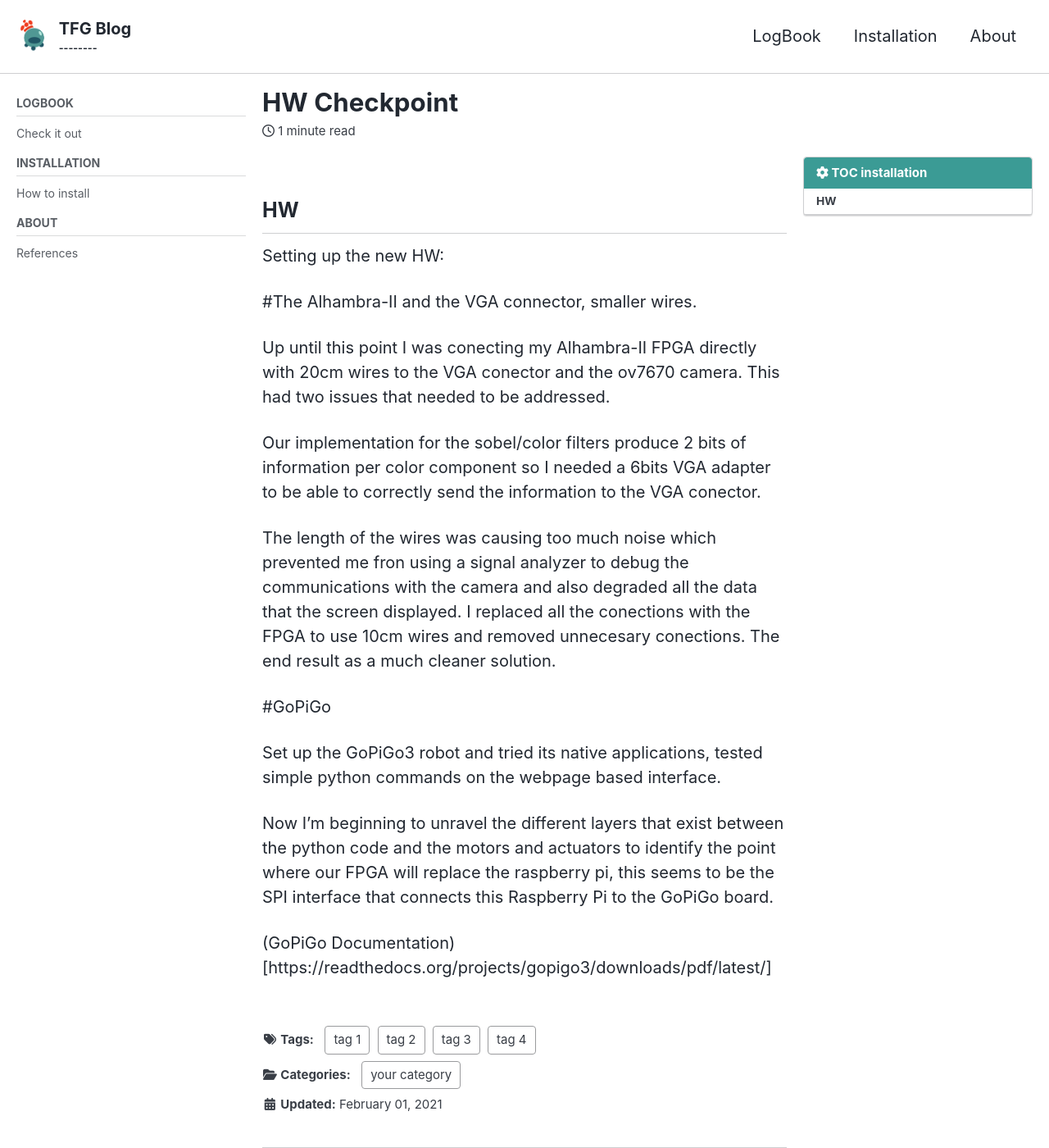
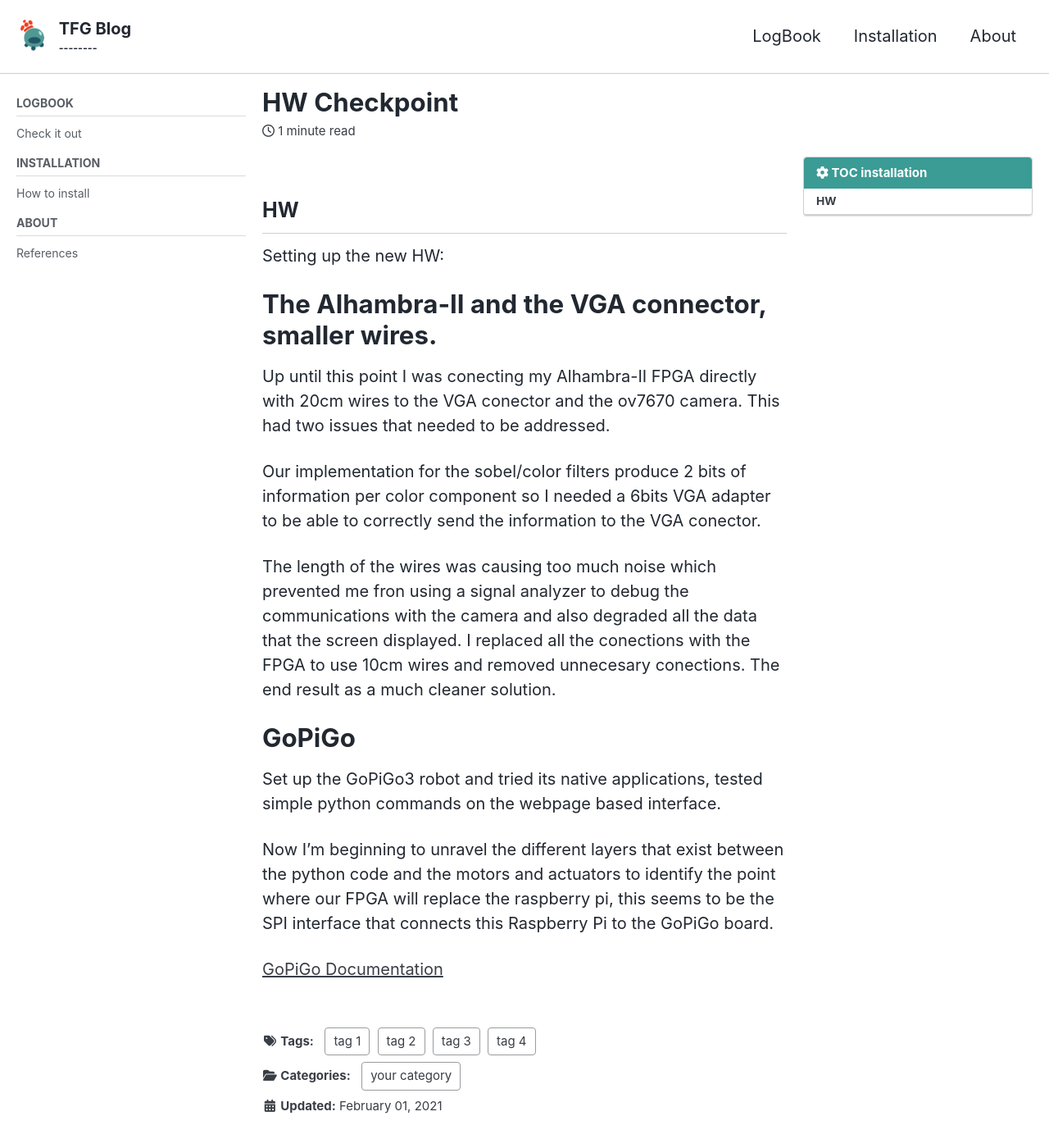
Before and after one commit to RoboticsURJC-students/2017-tfg-richard-nicklas, a Jekyll site: the page built from docs/_posts/2021-02-01- GoPiGo.md, in a window 1280 px wide and 1400 px high. Shown: the whole window at 82% size. Built offline with Jekyll 4.4.1, drawn with Linux system fonts in a browser that asks for light colours; cached includes are drawn as plain includes; nearby versions of some CDN libraries.

Commit message:
Fix indentation
Fix indentatio

```diff
--- a/docs/_posts/2021-02-01- GoPiGo.md
+++ b/docs/_posts/2021-02-01- GoPiGo.md
@@ -27,7 +27,7 @@ pinned: false
 
 Setting up the new HW:
 
-#The Alhambra-II and the VGA connector, smaller wires.
+# The Alhambra-II and the VGA connector, smaller wires.
 
 Up until this point I was conecting my Alhambra-II FPGA directly with 20cm wires to the VGA conector and the ov7670 camera.
 This had two issues that needed to be addressed.
@@ -37,10 +37,10 @@ Our implementation for the sobel/color filters produce 2 bits of information per
 The length of the wires was causing too much noise which prevented me fron using a signal analyzer to debug the communications with the camera and also degraded all the data that the screen displayed. I replaced all the conections with the FPGA to use 10cm wires and removed unnecesary conections. The end result as a much cleaner solution.
 
 
-#GoPiGo
+# GoPiGo
 
 Set up the GoPiGo3 robot and tried its native applications, tested simple python commands on the webpage based interface.
 
 Now I'm beginning to unravel the different layers that exist between the python code and the motors and actuators to identify the point where our FPGA will replace the raspberry pi, this seems to be the SPI interface that connects this Raspberry Pi to the GoPiGo board.
 
-(GoPiGo Documentation)[https://readthedocs.org/projects/gopigo3/downloads/pdf/latest/]
+[GoPiGo Documentation](https://readthedocs.org/projects/gopigo3/downloads/pdf/latest/)
```
Also changed, not shown: docs/_posts/2021-02-14- SPI Communication.md (+9 -9 lines).
